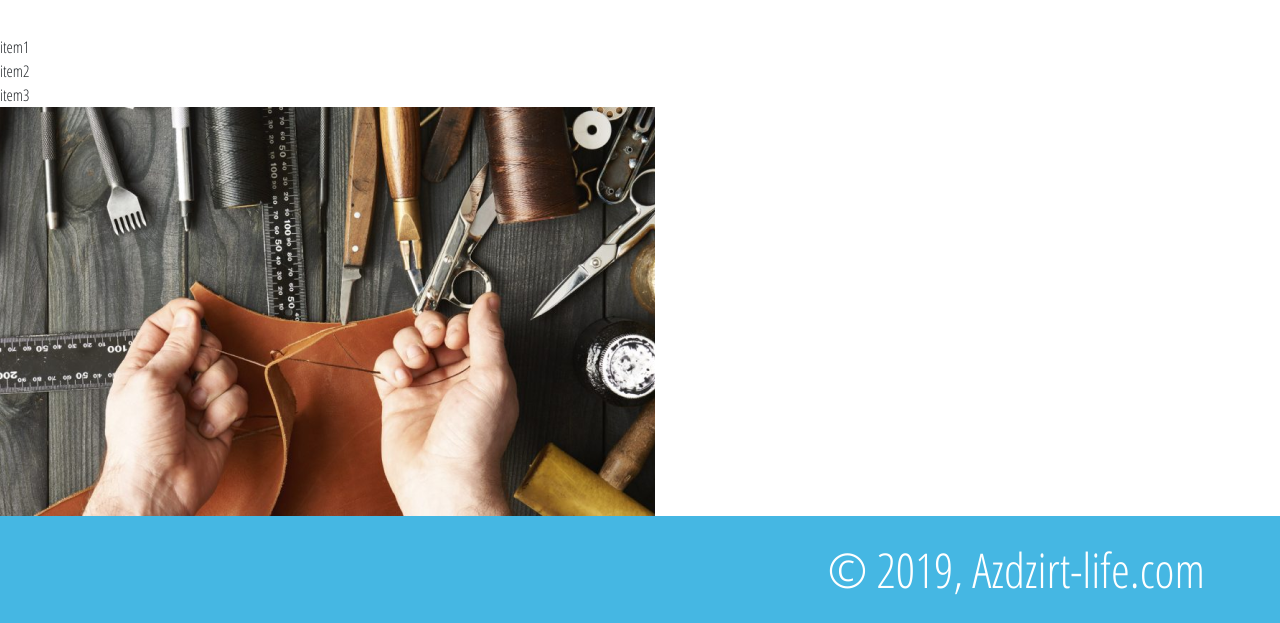
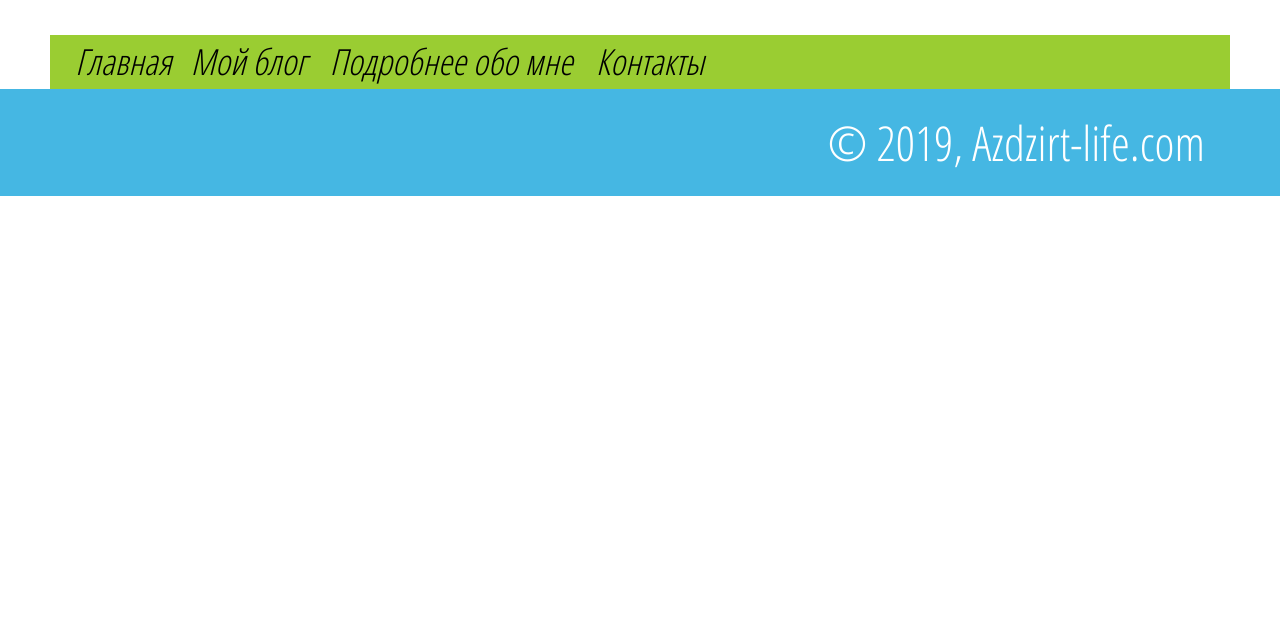
Before and after one commit to Azdzirt/Code, a website: page src/html/pages/round3.html in a window 1280 px wide. Shown: the part 189-812 px from the top of the page. Drawn offline with nearby package versions, Linux system fonts and the light colour scheme; files that its build step writes are made by us from their sources; files whose address does not match are found by name.

Commit message:
добавил флекс

```diff
--- a/src/html/pages/round3.html
+++ b/src/html/pages/round3.html
@@ -9,18 +9,14 @@
 	</head>
 	<body>
     @@include('./../components/header.html')
-    <div class="main-block">
-      <div class="container"></div>
-          <div class="flex">
-              <div class="item">item1</div>
-              <div class="item">item2</div>
-              <div class="item">item3</div>
-            </div>
-        <div class="parallax-card__wrapper-img">
-          <img class="parallax-card__img" src="./img/10.png" alt="Стоит...любуется)"></img>
+     <div class="flex">
+        <a href="./index.html" class="item-one">Главная</a>
+        <div class="flex-two">
+        <div class="item-two">Мой блог</div>
+          <div class="item-thre">Подробнее обо мне</div>
+          <div class="item-four">Контакты</div>
         </div>
       </div>
-    </div>
     @@include('./../components/footer.html')
   </body>
   <script src="script.js"></script>
--- a/src/scss/main.scss
+++ b/src/scss/main.scss
@@ -7,7 +7,7 @@
 //Импорт стилей страниц
 @import "./pages/index";
 @import "./pages/my-blog";
-
+@import "./pages/round3";
 
 //Импорт компонентов для страниц
 @import "./components/header";
--- a/src/scss/pages/_round3.scss
+++ b/src/scss/pages/_round3.scss
@@ -1,10 +1,33 @@
 .flex{
-    display:inline-flex ;
-    flex-direction: column-reverse;
+    display: flex;
+    flex-wrap: nowrap;
+    max-width: 1180px;
+    font-style: italic;
+    padding: 0 25px;
+    background: yellowgreen;
+		flex-direction: row;
+		margin: 0 auto;
 }
-.item_one{
-    background: orangered;
-    min-height: 333px;
-    font-size: 50px;
-    color: #FFFFFF;
+.item-one{
+    color: black;
+		font-style: bold;
+		font-size: 36px;
+		line-height: 54px;
+     margin-right: 19px;
 }
+.flex-two{
+    display: flex;
+    color: black;
+    font-size: 36px;
+    line-height: 54px;
+}
+.item-two{
+    margin-right: 23px;
+    display: table-cell;
+}
+.item-thre{
+    margin-right: 23px;
+}
+.item-four{
+
+}
```
